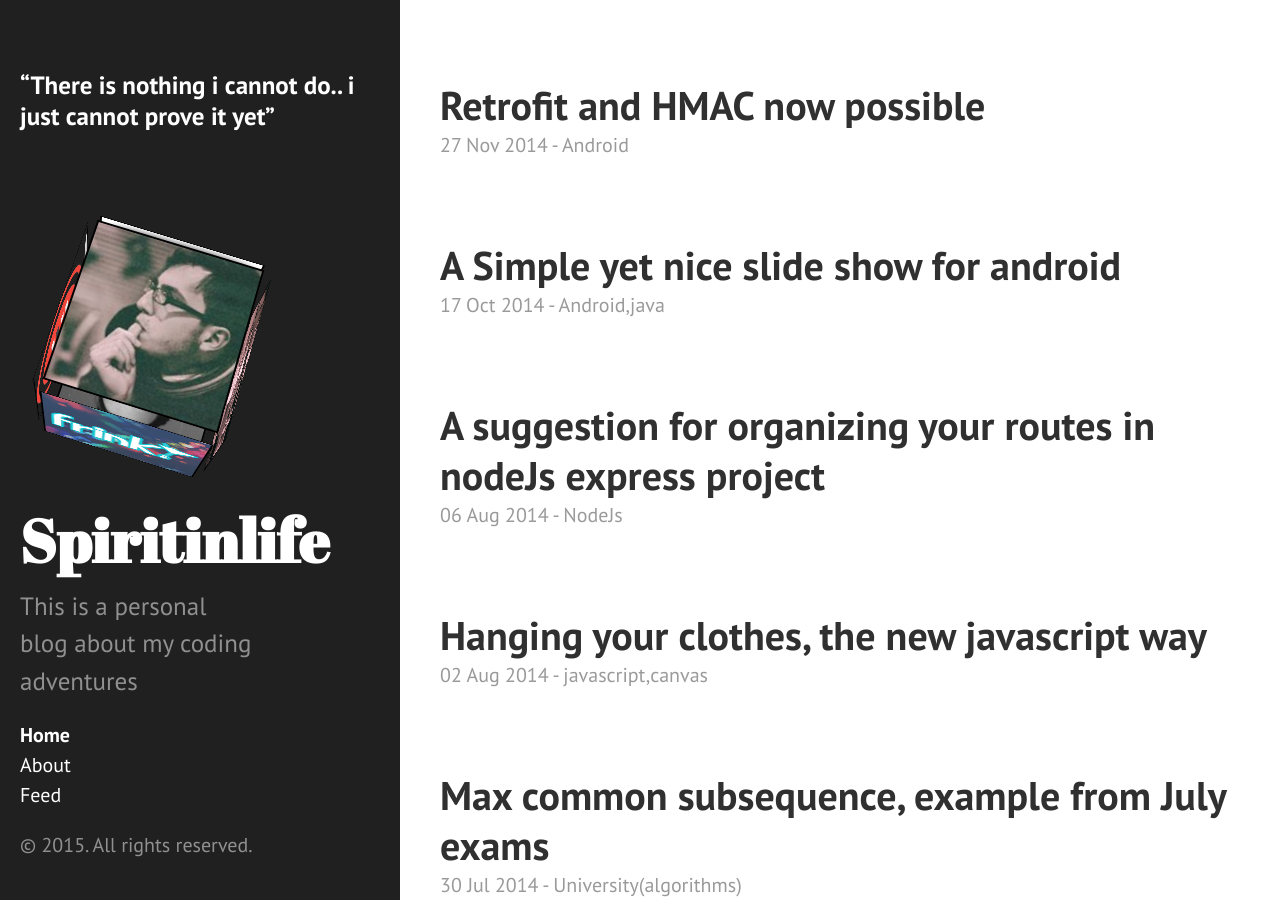
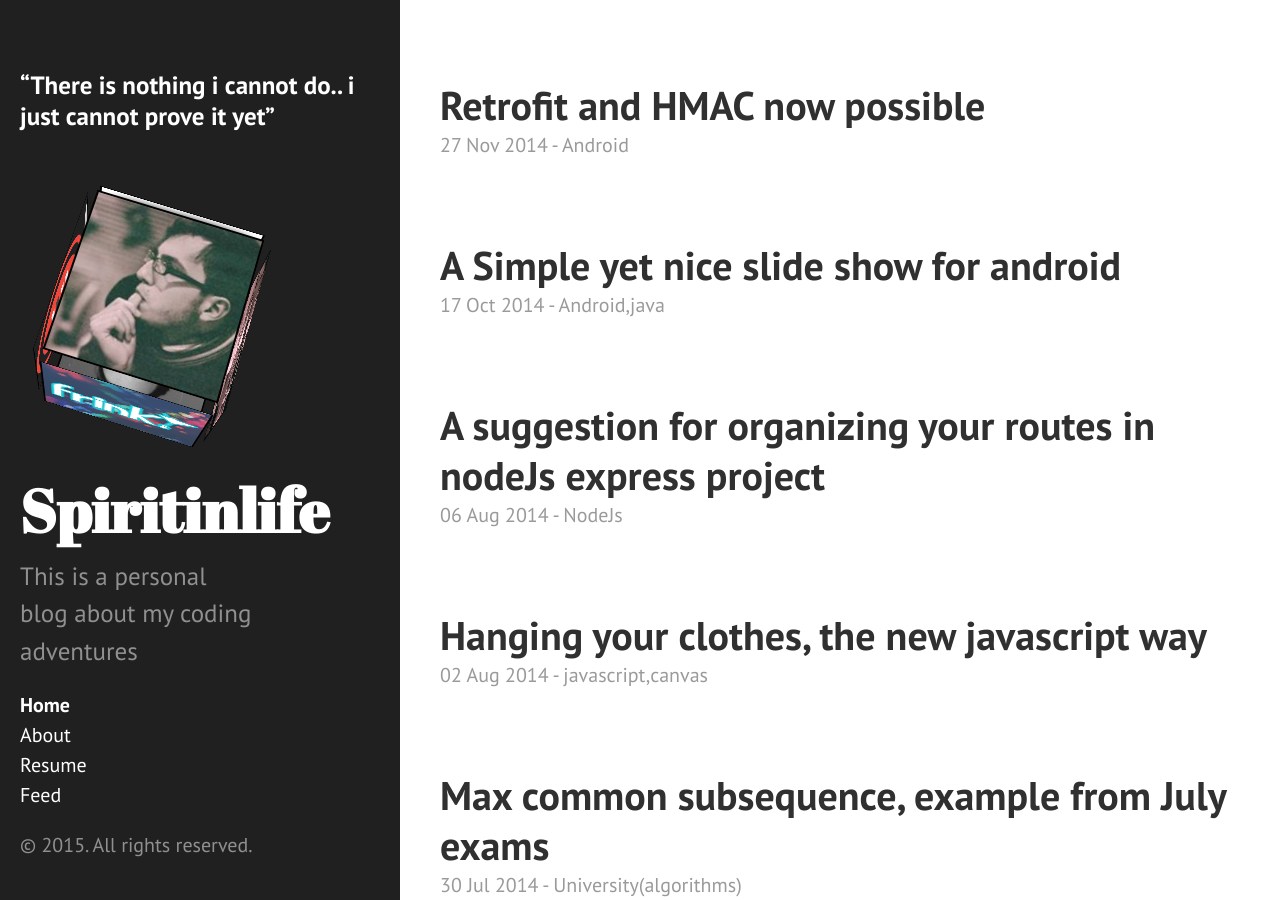
Before and after one commit to spiritinlife/spiritinlife.github.io, a Jekyll site: the page built from index.html, in a window 1280 px wide and 900 px high. Built offline with Jekyll 4.4.1, drawn with Linux system fonts in a browser that asks for light colours; Markdown is read by kramdown in place of the engine named in the settings; the list of posts is cut into pages by our own code.

Commit message:
Add resume link to sidebar

```diff
--- a/_includes/sidebar.html
+++ b/_includes/sidebar.html
@@ -39,6 +39,7 @@
           {% endif %}
         {% endif %}
       {% endfor %}
+      <a class="sidebar-nav-item" href="http://spiritinlife.github.io/resume.html">Resume</a>
 
       <a class="sidebar-nav-item" href="http://spiritinlife.github.io/atom.xml">Feed</a>
 
```
